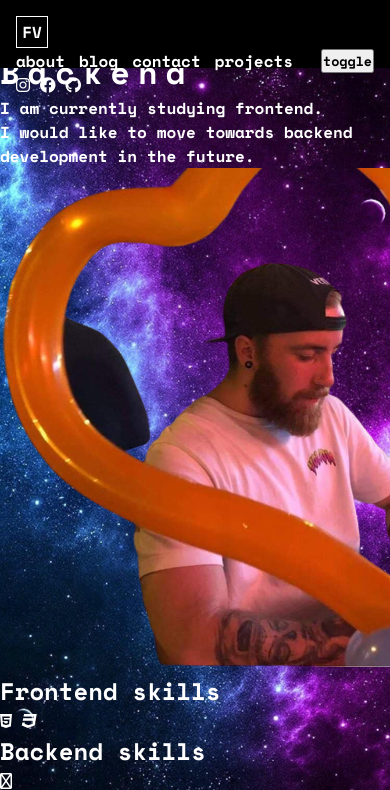
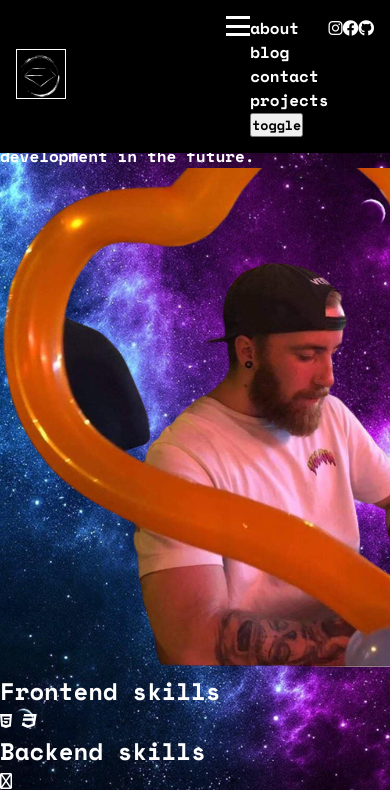
Before and after one commit to Valentin-Franyo/Portfolio, a plain HTML site: page index.html in a window 390 px wide. Shown: the top 790 px of the page. Drawn offline with nearby package versions, Linux system fonts and the light colour scheme.

Commit message:
hamburger menu

```diff
--- a/index.html
+++ b/index.html
@@ -35,9 +35,20 @@
     <!--TODO:HEADER -->
     <!--logo,nav:about,blog,contact, social-media icons-->
     <header class="index-header" id="header">
-      <div class="icon-fv"><a href="#home">FV</a></div>
+      <div class="icon-fv">
+        <a href="#home">
+          <img src="./assets/icon/logoka.png" alt="logo" id="ikon"
+        /></a>
+      </div>
       <nav class="navigation">
-        <ul>
+        <input type="checkbox" id="header-checkbox" class="header-checkbox" />
+        <label for="header-checkbox" class="header-label">
+          <span class="checkbox-gomb">
+            <span class="checkbox-vonal"></span>
+          </span>
+        </label>
+
+        <ul class="header-container">
           <li class="nav-button"><a href="./about.html">about </a></li>
           <li class="nav-button"><a href="./blog.html">blog</a></li>
           <li class="nav-button"><a href="./contact.html">contact</a></li>
--- a/style/header.css
+++ b/style/header.css
@@ -1,32 +1,79 @@
  header{
+    background-color:var(--betu-ketto);
     position: fixed;
     width: 100%;
-    height: 8vh;
-    padding: 1rem;
+    display: flex;
     justify-content: space-between;
     align-items: center;
-    z-index: 99;
-    background-color: black;
+    padding: 1rem;
 }
 
-.icon-fv{
-   height: 32px;
-   width: 32px;
-   display: flex;
-   align-items: center;
-   justify-content: center;
-   border: 1px solid white;
-   transition: 0.5s;
+/*  .icon-fv{
+    background-color: green;
+    height: 32px;
+    width: 32px;
+    display: flex;
+
+}  */
+
+#ikon{
+
+    height: 50px;
+    width: 50px;
+    border: 1px solid;
+    transition: 0.5s;
 }
 
-.icon-fv:hover {
-    border: 1px solid red;
+#ikon:hover {
+    color:var(--felhasznalo-harom);
+
 }
 
-.navigation ul {
-        display: flex;
-        justify-content:space-between;
-        align-items: center;
+.navigation{
+display: flex;
+}
+
+.header-checkbox{
+display: none;
+}
+
+.header-label{
+
+    display: block;
+    width: 24px;
+    height: 20px;
+    /* padding: 1rem; */
+   cursor: pointer;
+}
+
+.checkbox-gomb {
+    display: flex;
+    flex-direction: column;
+    justify-content: space-between;
+    width: 100%;
+    height: 100%;
+}
 
 
+.checkbox-gomb::after,
+.checkbox-gomb::before,
+.checkbox-vonal{
+    display: block;
+    content: "";
+    width: 100%;
+    height: 3px;
+ background-color: var(--betu-egy);
+
 }
+
+.header-container{
+
+}
+
+.nav-button{
+
+}
+
+.light-mode-container{
+
+}
```
Also changed, not shown: assets/icon/android-chrome-192x192.png (deleted), assets/icon/android-chrome-512x512.png (deleted), assets/icon/apple-touch-icon.png (deleted), assets/icon/favicon-16x16.png (deleted), assets/icon/favicon-32x32.png (deleted), assets/icon/favicon.ico (deleted), assets/icon/logoka.png (added), assets/icon/sajatlogo.png (deleted), assets/icon/site.webmanifest (deleted).
